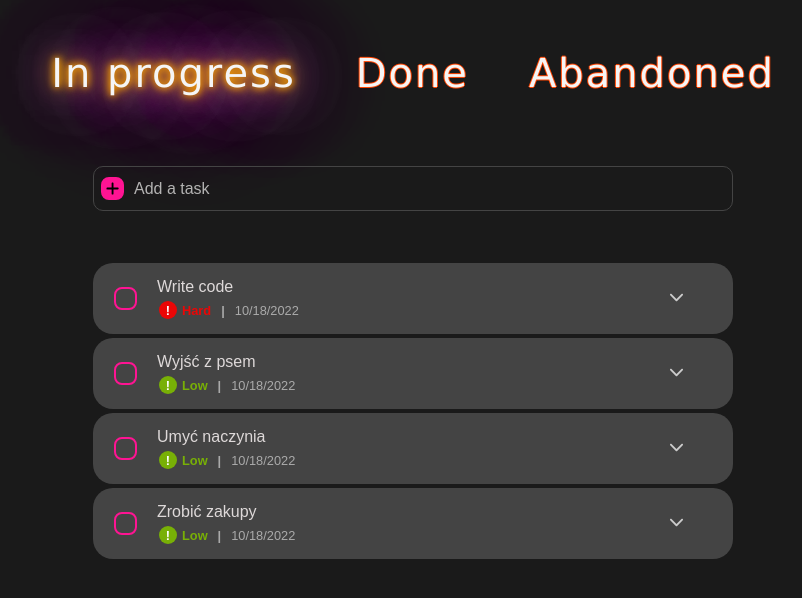
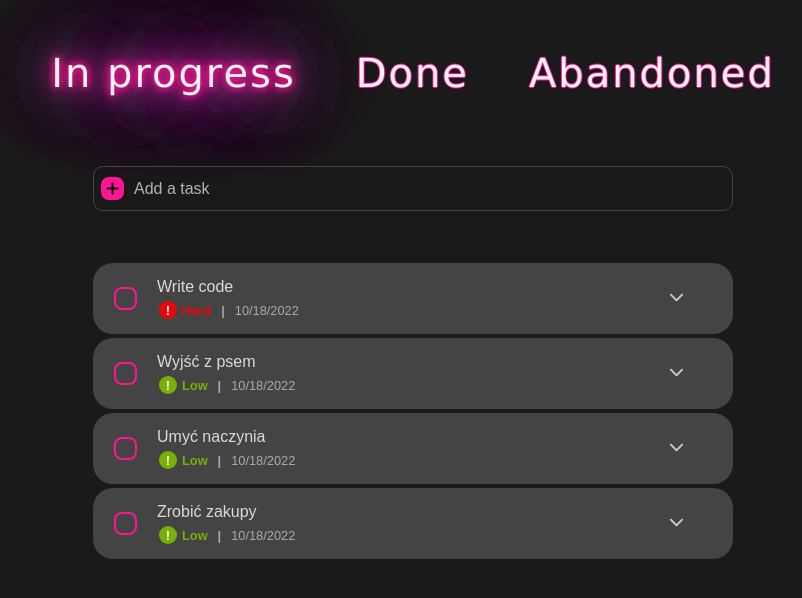
Before and after one commit to TheLocagus/svelte-comboapp, a SvelteKit app: page /TodoApp/todo in a window 1280 px wide. Shown: the top 598 px of the page, without its empty margins (227-1029 px from the left). Built offline with nearby package versions, Linux system fonts and the light colour scheme.

Commit message:
Changed styles of view buttons and modal

```diff
--- a/src/routes/TodoApp/components/Button.svelte
+++ b/src/routes/TodoApp/components/Button.svelte
@@ -74,14 +74,14 @@
         font-size: 40px;
         letter-spacing: 2px;
         cursor: pointer;
-        text-shadow: -1px 0 orangered, 0 1px orangered, 1px 0 orangered, 0 -1px orangered;
+        text-shadow: -1px 0 deeppink, 0 1px deeppink, 1px 0 deeppink, 0 -1px deeppink;
 
     }
 
     .todo-views-button.active {
-        text-shadow:0 0 7px orange,
-        0 0 10px orange,
-        0 0 21px orange,
+        text-shadow:0 0 7px deeppink,
+        0 0 10px deeppink,
+        0 0 21px deeppink,
         0 0 42px #f877f8,
         0 0 82px #e85ee8,
         0 0 92px #ef7eef,
--- a/src/routes/TodoApp/components/FormTodo.svelte
+++ b/src/routes/TodoApp/components/FormTodo.svelte
@@ -44,6 +44,6 @@
         padding: 10px 5px;
         font-size: 18px;
         border-radius: 5px;
-        background-color: #de7249;
+        background-color: pink;
     }
 </style>
--- a/src/routes/TodoApp/components/Modal.svelte
+++ b/src/routes/TodoApp/components/Modal.svelte
@@ -32,7 +32,7 @@
         transform: translateX(-50%);
         width: 50%;
         max-height: 80vh;
-        background: orangered;
+        background: hotpink;
         border-radius: 5px;
         z-index: 100;
         box-shadow: 0 2px 8px rgba(0, 0, 0, 0.26);
--- a/src/routes/TodoApp/todo/components/Todo.svelte
+++ b/src/routes/TodoApp/todo/components/Todo.svelte
@@ -26,16 +26,11 @@
 </script>
 
 <div class="todo" >
-<!--    <div class="todo__prio">-->
-<!--        <div class={setColorPrio(todo.prio)}></div>-->
-<!--    </div>-->
-<!--    {#if !todo.isFailed}-->
     <div class="todo__confirm" on:click={() => toggleFinished(todo.id)}>
         <IconContainer fill={$todos.find(item => item.id === todo.id).isFinished} notVisible={todo.isFailed}>
             <DoneIconContainer isFinished={$todos.find(item => item.id === todo.id).isFinished}/>
         </IconContainer>
     </div>
-        <!--{/if}-->
     <div class="todo__content">
         <div class="upper-content">
             <div class="todo__title">
```
